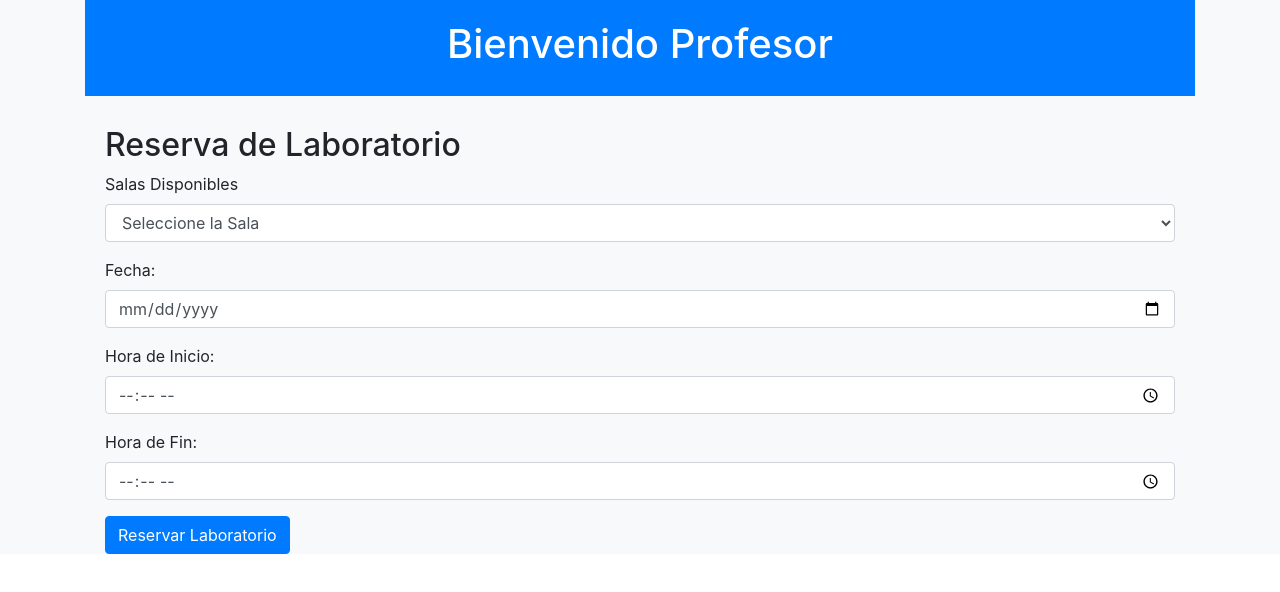
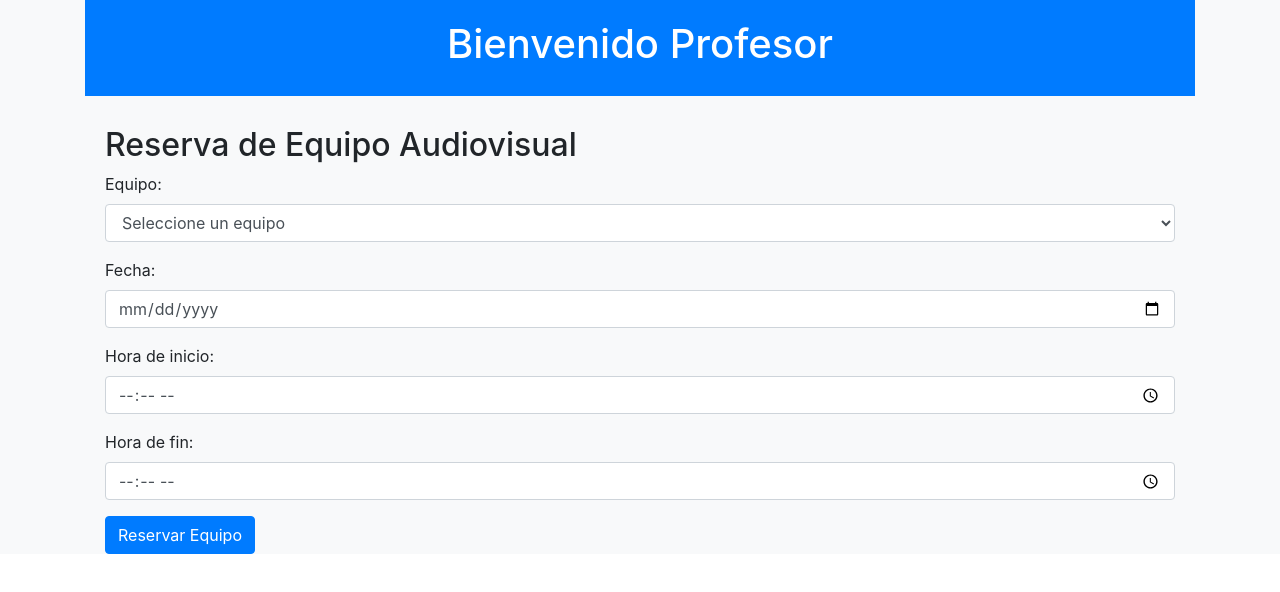
Before and after one commit to DiegoPalmieri/angular-app, an Angular app: page /profesor in a window 1280 px wide. Shown: the top 592 px of the page. Built offline with nearby package versions, Linux system fonts and the light colour scheme.

Commit message:
modified:   src/app/app-routing.module.ts 	modified:   src/app/profesor/profesor.component.html

```diff
--- a/src/app/app-routing.module.ts
+++ b/src/app/app-routing.module.ts
@@ -7,7 +7,7 @@ import { AdminComponent } from './admin/admin.component';
 
 const routes: Routes = [
 
-  { path: "login", component: LoginComponent },
+  { path: "", component: LoginComponent },
   {path: "profesor", component: ProfesorComponent},
   {path: "registro", component: RegistroComponent},
   {path: "admin", component: AdminComponent}
--- a/src/app/profesor/profesor.component.html
+++ b/src/app/profesor/profesor.component.html
@@ -18,65 +18,52 @@
         <h1>Bienvenido Profesor</h1>
       </div>
       <div class="content">
-        <h2>Reserva de Laboratorio</h2>
-        <form id="reservaLaboratorio" action="" method="POST">
+        <h2>Reserva de Equipo Audiovisual</h2>
+        <form
+          id="reservaAudiovisual"
+          action="reserva_equipo_audiovisual"
+          method="POST"
+        >
           <div class="form-group">
-            <label for="salas">Salas Disponibles</label>
-            <select id="salas" class="form-control" name="salas" required>
-              <option value="">Seleccione la Sala</option>
-              <optgroup label="Piso 1">
-                <option value="E-104">E-104</option>
-                <option value="E-105">E-105</option>
-              </optgroup>
-
-              <optgroup label="Piso 2">
-                <option value="E-201">E-201</option>
-                <option value="E-202">E-202</option>
-                <option value="E-203">E-203</option>
-                <option value="E-204">E-204</option>
-              </optgroup>
-
-              <optgroup label="Piso 3">
-                <option value="E-301">E-301</option>
-                <option value="E-302">E-302</option>
-                <option value="E-303">E-303</option>
-                <option value="3-304">E-304</option>
-              </optgroup>
+            <label for="equipo">Equipo:</label>
+            <select class="form-control" name="equipo" required>
+              <option value="">Seleccione un equipo</option>
+              <option value="proyector">Proyector</option>
+              <option value="altavoces">Altavoces</option>
+              <option value="altavoces">Laptop</option>
+              <option value="altavoces">HDMI</option>
+              <option value="altavoces">VGA</option>
+              <option value="altavoces">Cable De Poder</option>
             </select>
           </div>
           <div class="form-group">
-            <label for="fecha_laboratorio">Fecha:</label>
+            <label for="fecha">Fecha:</label>
             <input
-              id="fecha_laboratorio"
               class="form-control"
               type="date"
-              name="fecha_laboratorio"
+              name="fecha_equipo"
               required
             />
           </div>
           <div class="form-group">
-            <label for="hora_inicio_laboratorio">Hora de Inicio:</label>
+            <label for="hora_inicio">Hora de inicio:</label>
             <input
-              id="hora_inicio_laboratorio"
               class="form-control"
               type="time"
-              name="hora_inicio_laboratorio"
+              name="hora_inicio_equipo"
               required
             />
           </div>
           <div class="form-group">
-            <label for="hora_fin_laboratorio">Hora de Fin:</label>
+            <label for="hora_fin">Hora de fin:</label>
             <input
-              id="hora_fin_laboratorio"
               class="form-control"
               type="time"
-              name="hora_fin_laboratorio"
+              name="hora_fin_equipo"
               required
             />
           </div>
-          <button class="btn btn-primary" type="submit">
-            Reservar Laboratorio
-          </button>
+          <button class="btn btn-primary" type="submit">Reservar Equipo</button>
         </form>
       </div>
     </div>
```
